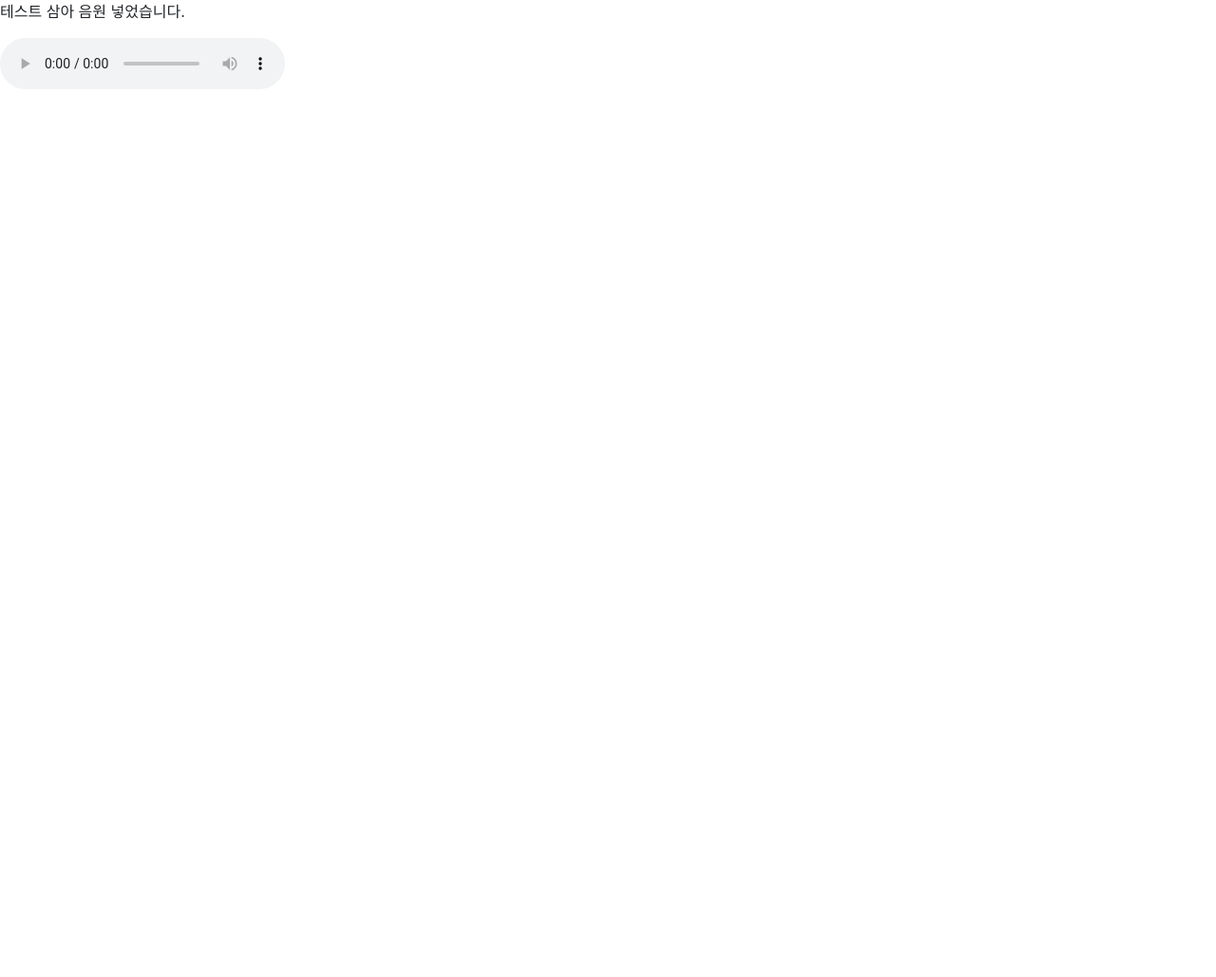
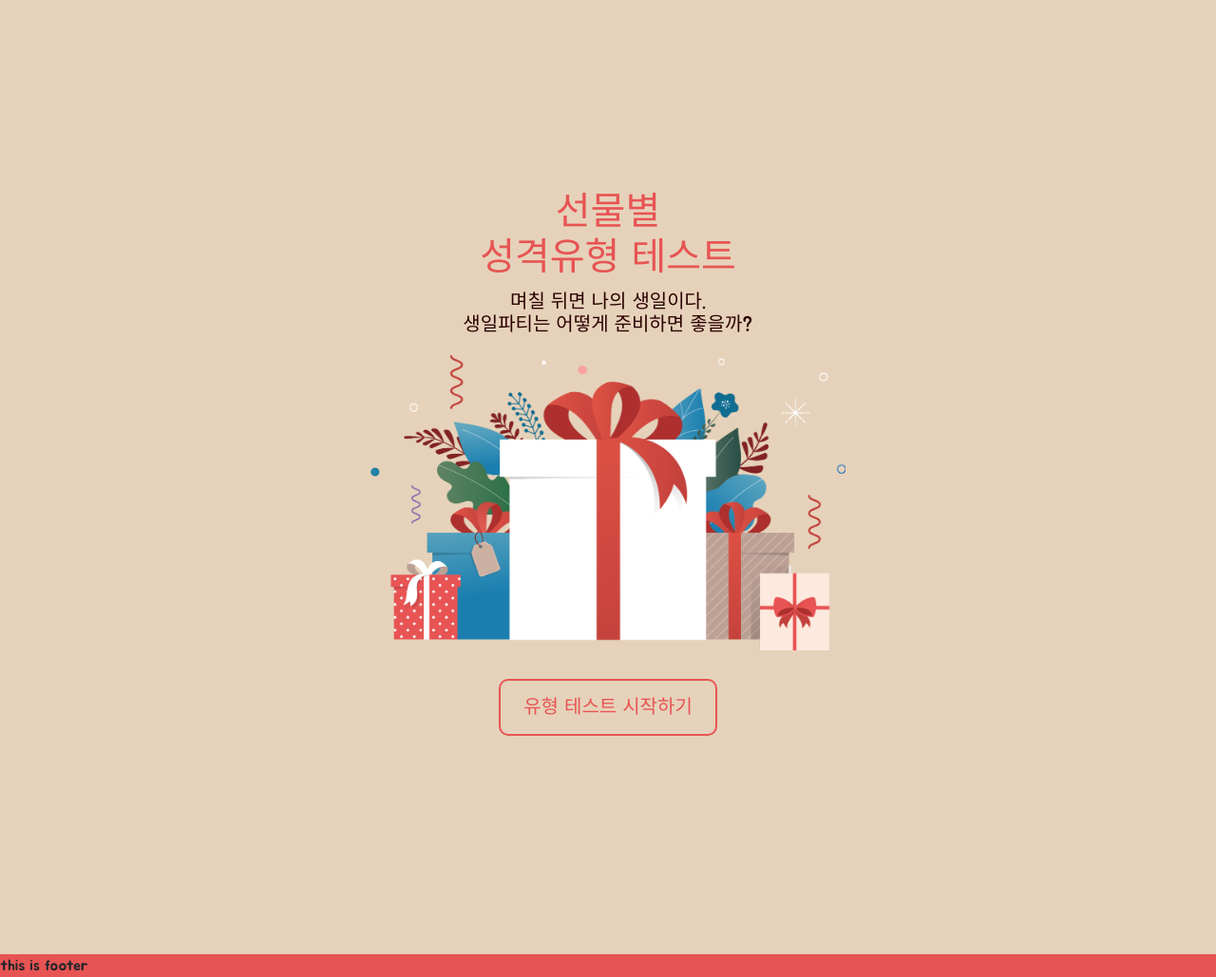
Before and after one commit to sparta-reddev/gift-personality, a Python web app: template templates/index.html in a window 1280 px wide. Shown: the whole page at 95% size. Before the commit the page ends 94 px from the top, so only its background shows below. Run offline with Jinja, Linux system fonts and the light colour scheme; the template is opened without the code that fills it, so the values that code supplies are empty; some libraries are stand-ins or nearby versions.

Commit message:
메인페이지 레이아웃

```diff
--- /dev/null
+++ b/templates/footer.html
@@ -0,0 +1,3 @@
+<div>
+    this is footer
+</div>
--- a/templates/index.html
+++ b/templates/index.html
@@ -4,13 +4,24 @@
     <!-- Required meta tags -->
     <meta charset="utf-8">
     <meta name="viewport" content="width=device-width, initial-scale=1, shrink-to-fit=no">
+
     <!-- OG 태그 -->
     <meta property="og:title" content="선물별 성격유형 테스트"/>
     <meta property="og:description" content="15일 메이킹챌린지 6기 - 1조 뿕은악마"/>
     <meta property="og:image" content="{{ url_for('static', filename='images/gift-og.png') }}"/>
+
+    <!--CSS -->
+    <link rel="stylesheet" href="styles.css">
+
     <!-- Bootstrap CSS -->
     <link rel="stylesheet" href="https://maxcdn.bootstrapcdn.com/bootstrap/4.0.0/css/bootstrap.min.css"
         integrity="sha384-Gn5384xqQ1aoWXA+058RXPxPg6fy4IWvTNh0E263XmFcJlSAwiGgFAW/dAiS6JXm" crossorigin="anonymous">
+
+    <!-- Google fonts -->
+    <link rel="preconnect" href="https://fonts.googleapis.com">
+    <link rel="preconnect" href="https://fonts.gstatic.com" crossorigin>
+    <link href="https://fonts.googleapis.com/css2?family=Jua&display=swap" rel="stylesheet">
+
     <!-- Optional JavaScript -->
     <!-- jQuery first, then Popper.js, then Bootstrap JS -->
     <script src="https://ajax.googleapis.com/ajax/libs/jquery/3.5.1/jquery.min.js"></script>
@@ -20,20 +31,80 @@
     <script src="https://maxcdn.bootstrapcdn.com/bootstrap/4.0.0/js/bootstrap.min.js"
         integrity="sha384-JZR6Spejh4U02d8jOt6vLEHfe/JQGiRRSQQxSfFWpi1MquVdAyjUar5+76PVCmYl"
         crossorigin="anonymous"></script>
+
+    <!-- include HTML 여러 개의 html을 병합해주는 스크립트-->
+    <script>
+        function includeHTML() {
+            var z, i, elmnt, file, xhttp;
+            /* Loop through a collection of all HTML elements: */
+            z = document.getElementsByTagName("*");
+            for (i = 0; i < z.length; i++) {
+                elmnt = z[i];
+                /*search for elements with a certain atrribute:*/
+                file = elmnt.getAttribute("include-html");
+                if (file) {
+                    /* Make an HTTP request using the attribute value as the file name: */
+                    xhttp = new XMLHttpRequest();
+                    xhttp.onreadystatechange = function () {
+                        if (this.readyState == 4) {
+                            if (this.status == 200) {
+                                elmnt.innerHTML = this.responseText;
+                            }
+                            if (this.status == 404) {
+                                elmnt.innerHTML = "Page not found.";
+                            }
+                            /* Remove the attribute, and call this function once more: */
+                            elmnt.removeAttribute("include-html");
+                            includeHTML();
+                        }
+                    }
+                    xhttp.open("GET", file, true);
+                    xhttp.send();
+                    /* Exit the function: */
+                    return;
+                }
+            }
+        }
+    </script>
+
     <title>선물별 성격유형 테스트</title>
 
-    <!--CSS -->
-    <style>
-
-
-    </style>
 </head>
-
 <body>
-    <!-- 오디오 오르골 -->
-    <p>테스트 삼아 음원 넣었습니다.</p>
-    <audio controls autoplay>
-        <source src="../static/music/over-the-rainbow.mp4" type="audio/mp4">
-    </audio>
+<!-- 오디오 오르골 -->
+<!--    <p>테스트 삼아 음원 넣었습니다.</p>-->
+<!--    <audio controls autoplay>-->
+<!--        <source src="../static/music/over-the-rainbow.mp4" type="audio/mp4">-->
+<!--    </audio>-->
+    <div class="container">
+      <div class="row">
+        <div class="col-sm-3">
+        </div>
+        <div class="col-sm-6">
+            <div class="wrap">
+                <h1 class="intro-title">
+                    선물별
+                    <br>
+                    성격유형 테스트
+                </h1>
+                <h5 class="main-text">
+                    며칠 뒤면 나의 생일이다.
+                    <br>
+                    생일파티는 어떻게 준비하면 좋을까?
+                </h5>
+                <div class="intro-img">
+                    <img src="../static/images/gift-main.png">
+                </div>
+                <button class="main-btn red-font">유형 테스트 시작하기</button>
+            </div>
+        </div>
+        <div class="col-sm-3">
+        </div>
+      </div>
+    </div>
+    <footer include-html="footer.html"></footer>
+    <script>
+        includeHTML();
+    </script>
 </body>
 </html>
--- /dev/null
+++ b/templates/styles.css
@@ -0,0 +1,66 @@
+body {
+    background-color: #E6D2BA !important;
+}
+
+.wrap {
+    text-align: center;
+    padding: 200px 20px;
+
+}
+
+
+/*폰트 스타일*/
+* {
+    font-family: 'Jua', sans-serif;
+
+}
+
+
+.intro-title {
+    color: #E75453;
+    margin-bottom: 10px;
+
+}
+
+.main-text {
+    color: #2B0000;
+
+}
+
+
+/*컨테이너 스타일*/
+
+.intro-img {
+    margin: 20px auto;
+}
+
+footer {
+    background-color: #E75453;
+
+}
+
+
+/*이미지 스타일*/
+
+.intro-img img {
+    max-width: 100%;
+    height: auto;
+}
+
+
+/*버튼 스타일*/
+.main-btn {
+    width: 230px;
+    height: 60px;
+    margin: 30px auto;
+    padding: 10px;
+    display: block;
+    border-radius: 10px;
+    background-color: transparent;
+    border: 2px solid #E75453;
+}
+
+.red-font {
+    color: #E75453;
+    font-size: 20px;
+}
```
